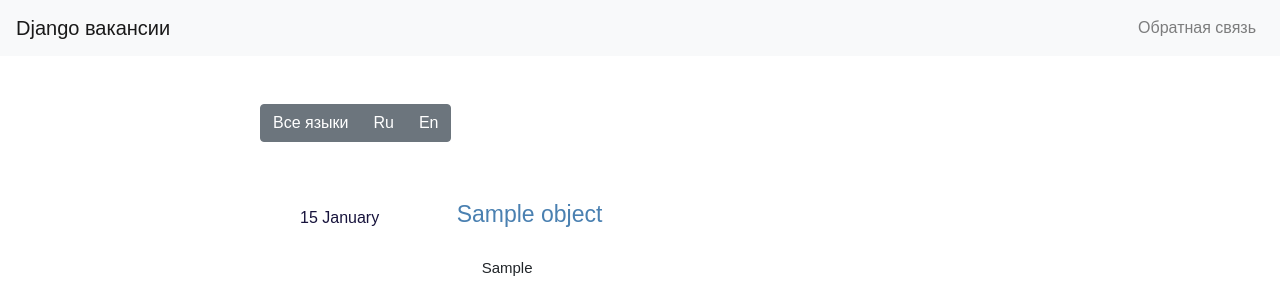
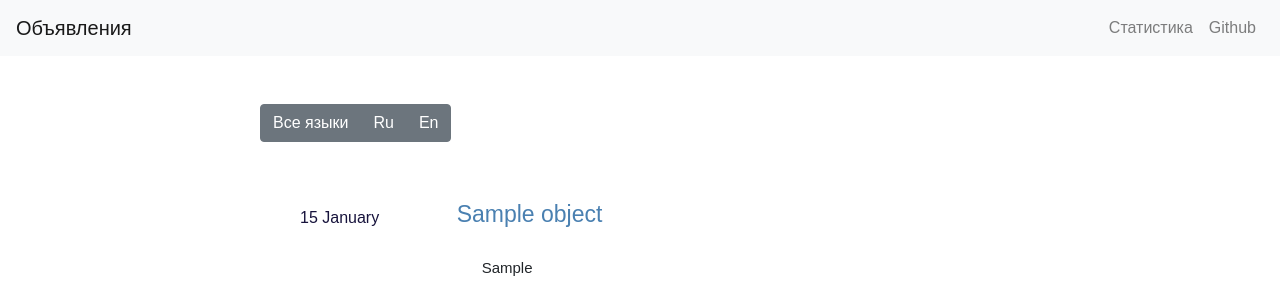
Before and after one commit to q-user/django-jobs, a Django app: template src/templates/articles/article_list.html in a window 1280 px wide. Shown: the top 300 px of the page. Run offline with Django 3.2, Linux system fonts and the light colour scheme; the template is opened without the code that fills it: most values are stand-ins (such as "Sample title", 1, 10 or a date in 2020); some libraries are stand-ins or nearby versions.

Commit message:
Updates navigation

```diff
--- a/src/templates/base.html
+++ b/src/templates/base.html
@@ -13,7 +13,11 @@
 
 </head>
 <body>
-{% block main %}{% endblock %}
+{% block main %}
+  <header>
+    {% include "navigation.html" %}
+  </header>
+{% endblock %}
 {% block script %}
 	<script src="https://code.jquery.com/jquery-3.4.1.slim.min.js"
 					integrity="sha384-J6qa4849blE2+poT4WnyKhv5vZF5SrPo0iEjwBvKU7imGFAV0wwj1yYfoRSJoZ+n"
--- a/src/templates/navigation.html
+++ b/src/templates/navigation.html
@@ -1,5 +1,5 @@
 <nav class="navbar navbar-expand-md navbar-light bg-light">
-  <a class="navbar-brand" href="/">Django вакансии</a>
+  <a class="navbar-brand" href="/">Объявления</a>
   <button class="navbar-toggler"
           type="button"
           data-toggle="collapse"
@@ -11,9 +11,11 @@
   </button>
   <div class="collapse navbar-collapse" id="navbarCollapse">
     <ul class="navbar-nav ml-auto">
-      <li class="nav-item {% if request.resolver_match.view_name == 'contacts:contact-me' %}active{% endif %}">
-        <a class="nav-link" href="">Обратная связь</a>
-
+      <li class="nav-item">
+        <a class="nav-link" href="{% url 'aggregator:stats' %}">Статистика</a>
+      </li>
+      <li class="nav-item">
+        <a class="nav-link" href="https://github.com/q-user/django-jobs">Github</a>
       </li>
     </ul>
   </div>
```
